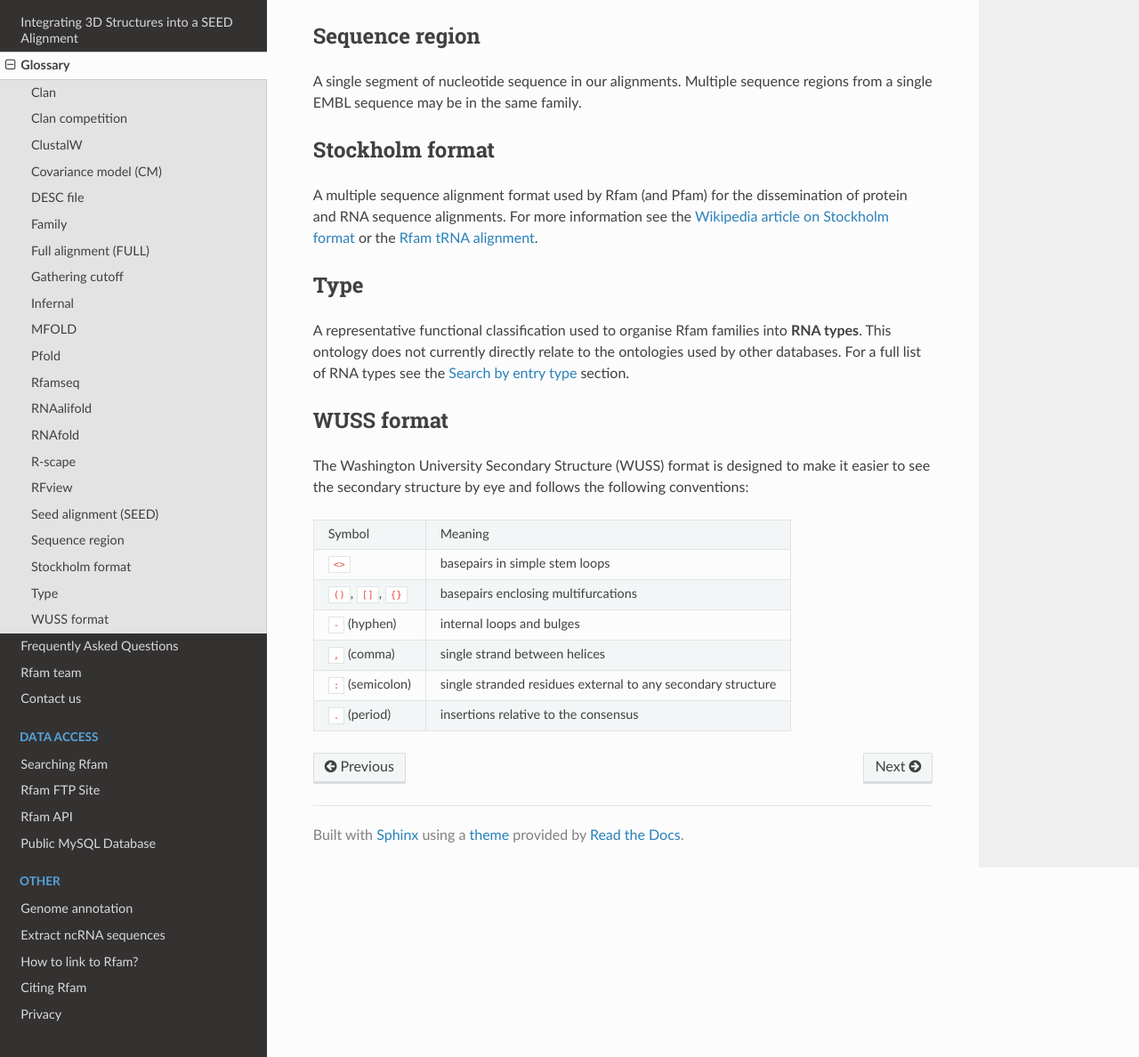
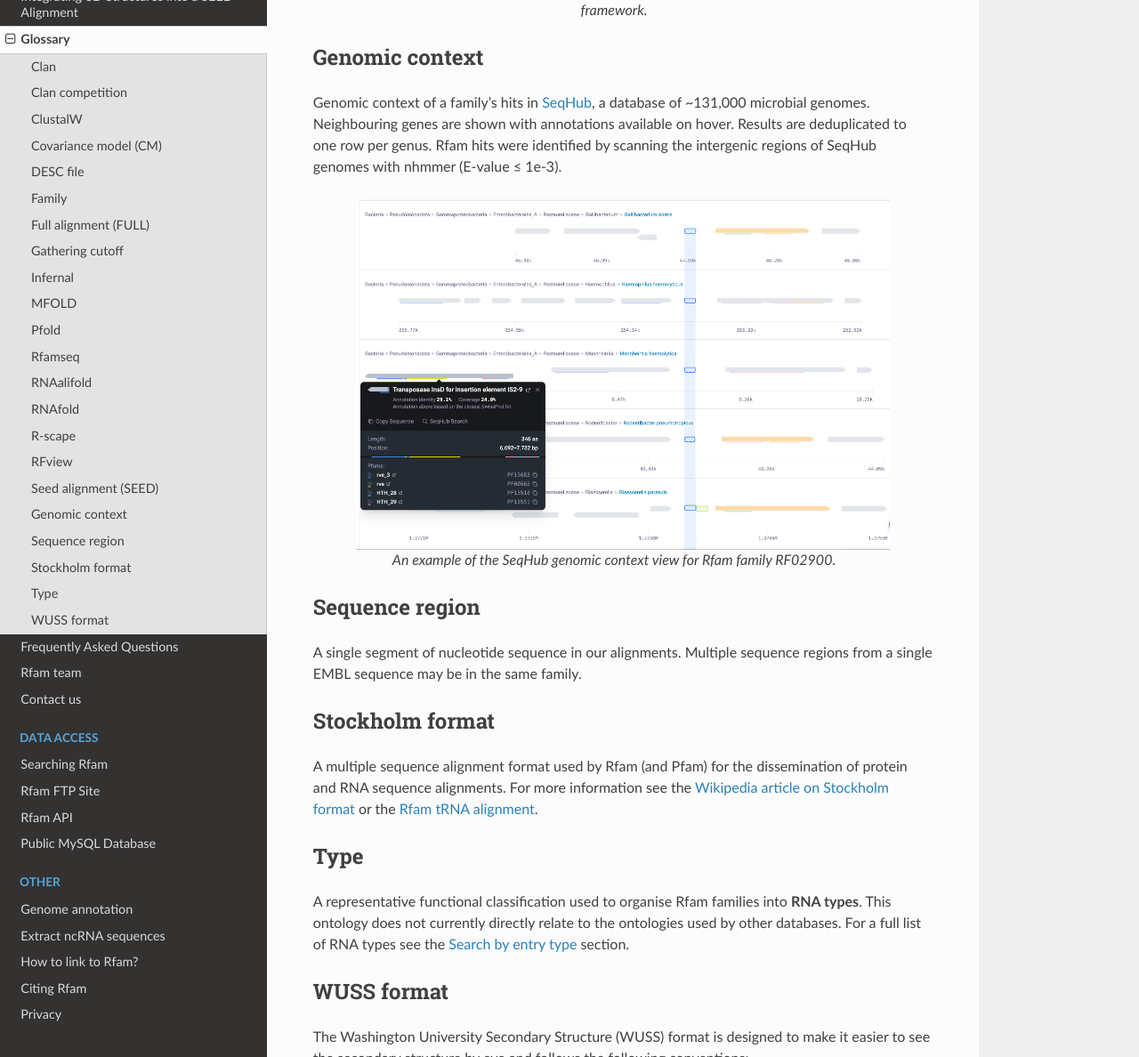
Before and after one commit to Rfam/rfam-docs, a Sphinx documentation site: the page built from docs/source/glossary.rst, in a window 1280 px wide and 1400 px high, scrolled down 5786 px, cut to the strip 212-1400 px from the top of the window. Shown: the whole strip at 89% size. Built offline with Sphinx 7.4.7 and the Read the Docs theme 3.1.0, drawn with Linux system fonts in a browser that asks for light colours; pages that are not in the unit, such as notebooks, are missing from menus.

Commit message:
Add genomic context section.

```diff
--- a/docs/source/glossary.rst
+++ b/docs/source/glossary.rst
@@ -148,6 +148,21 @@ This alignment is used to build the covariance model for the family. See :ref:`b
 
       An example of SEED alignment view of Rfam family RF00164 implemented with the Nightingale framework.
 
+Genomic context
+---------------
+
+Genomic context of a family's hits in `SeqHub <https://seqhub.org/>`_, a database of ~131,000 microbial genomes.
+Neighbouring genes are shown with annotations available on hover.
+Results are deduplicated to one row per genus.
+Rfam hits were identified by scanning the intergenic regions of SeqHub genomes with nhmmer (E-value ≤ 1e-3).
+
+.. figure:: images/rf02900_seqhub.png
+    :alt: SeqHub genomic context of Rfam family RF02900
+    :width: 600
+    :align: center
+
+    An example of the SeqHub genomic context view for Rfam family RF02900.
+
 Sequence region
 ---------------
 
```
Also changed, not shown: docs/source/images/rf02900_seqhub.png (added).
